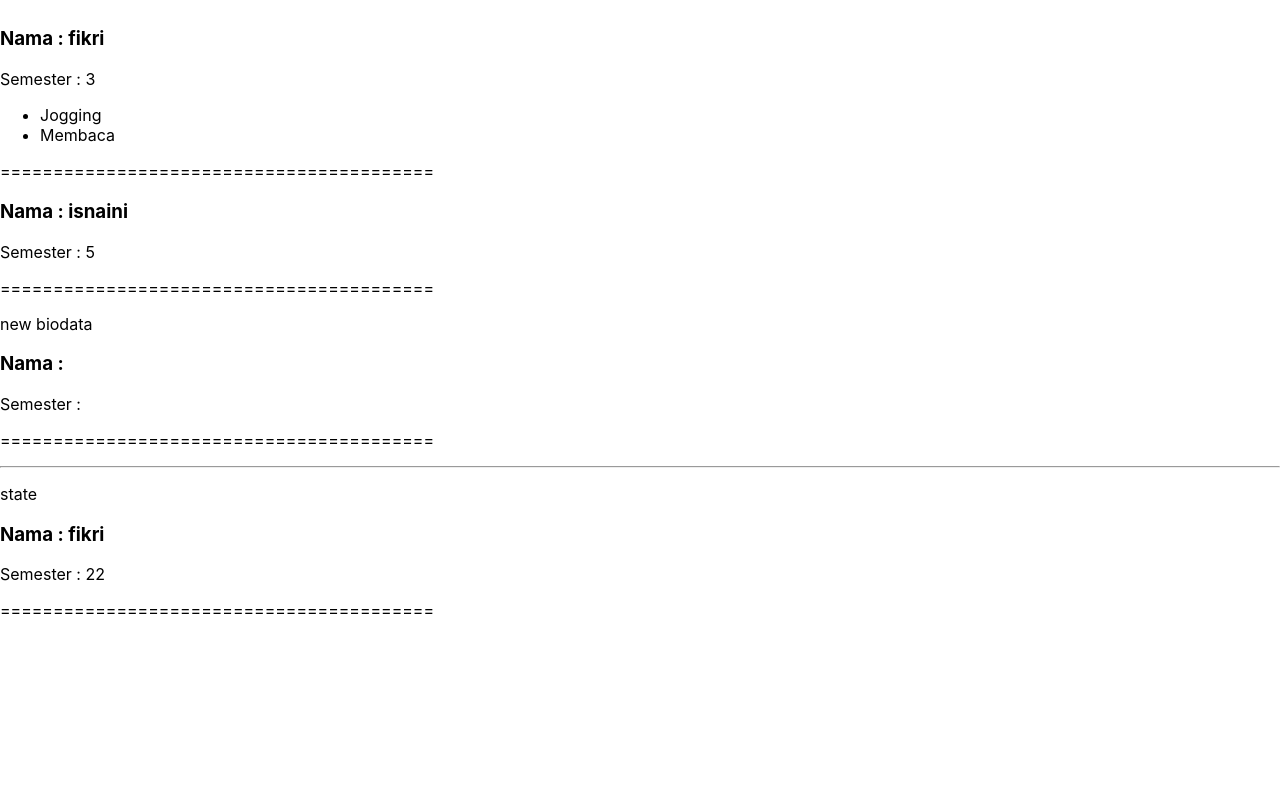
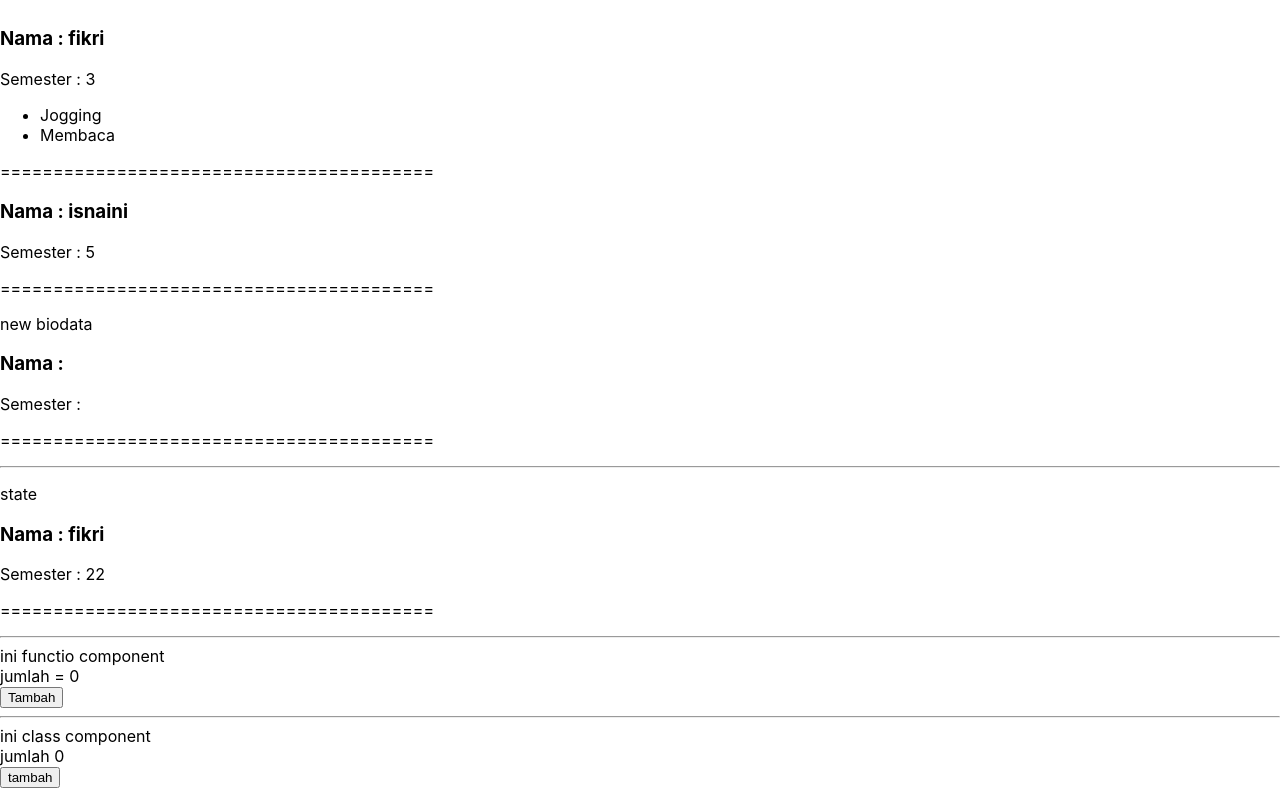
Before and after one commit to FuadFikri/learn-react, a React (Create React App) app: page / in a window 1280 px wide. Shown: the part 501-1289 px from the top of the page. Before the commit the page ends 1137 px from the top, so only its background shows below. Built offline with nearby package versions, Linux system fonts and the light colour scheme.

Commit message:
perbandingan class & function component

```diff
--- a/src/App.js
+++ b/src/App.js
@@ -4,6 +4,8 @@ import Component2 from './component/Component2';
 import Component4 from './component/Component4';
 
 import NewBiodata from './component/NewBiodata';
+import ClassComponent from './component/perbandingan/ClassComponent';
+import FunctionCompeent from './component/perbandingan/FunctionComponent';
 
 function App() {
   return (
@@ -25,6 +27,12 @@ function App() {
 
       <hr></hr>
       <Component4/>
+
+      <hr></hr>
+
+      <FunctionCompeent/>
+      <hr/>
+      <ClassComponent/>
     </div>
 
   );
--- /dev/null
+++ b/src/component/perbandingan/ClassComponent.jsx
@@ -0,0 +1,30 @@
+import React from 'react';
+
+class ClassComponent extends React.Component {
+
+state = {
+    counter:0
+}
+
+increment = () => {
+    this.setState(prev =>{
+
+        return {
+            counter: prev.counter + 10
+        }
+
+    })
+}
+
+    render() {
+        return <div>ini class component
+
+            <div>jumlah {this.state.counter}</div>
+            <button onClick={this.increment}>
+                tambah
+            </button>
+        </div>
+    }
+}
+
+export default ClassComponent;
--- /dev/null
+++ b/src/component/perbandingan/FunctionComponent.jsx
@@ -0,0 +1,16 @@
+import React, { useState } from 'react';
+
+// performa lebih bagus function component
+const FunctionCompeent = () => {
+    const [counter, setCounter] = useState(0);
+
+    return <div>ini functio component
+
+        <div>jumlah = {counter}</div>
+        <button onClick={() => setCounter(prevState => prevState + 1)}>
+            Tambah
+        </button>
+    </div>
+}
+
+export default FunctionCompeent;
```
